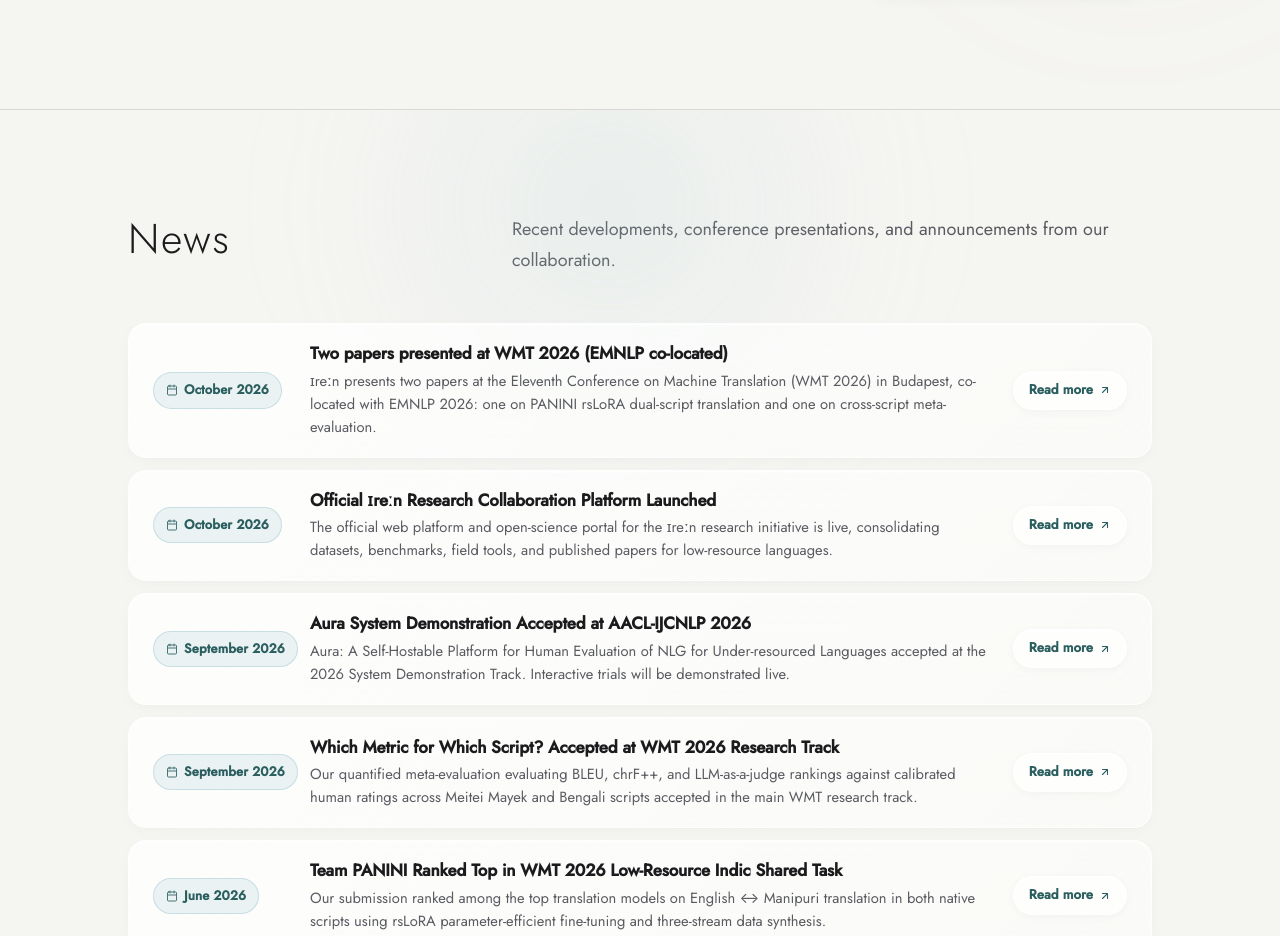
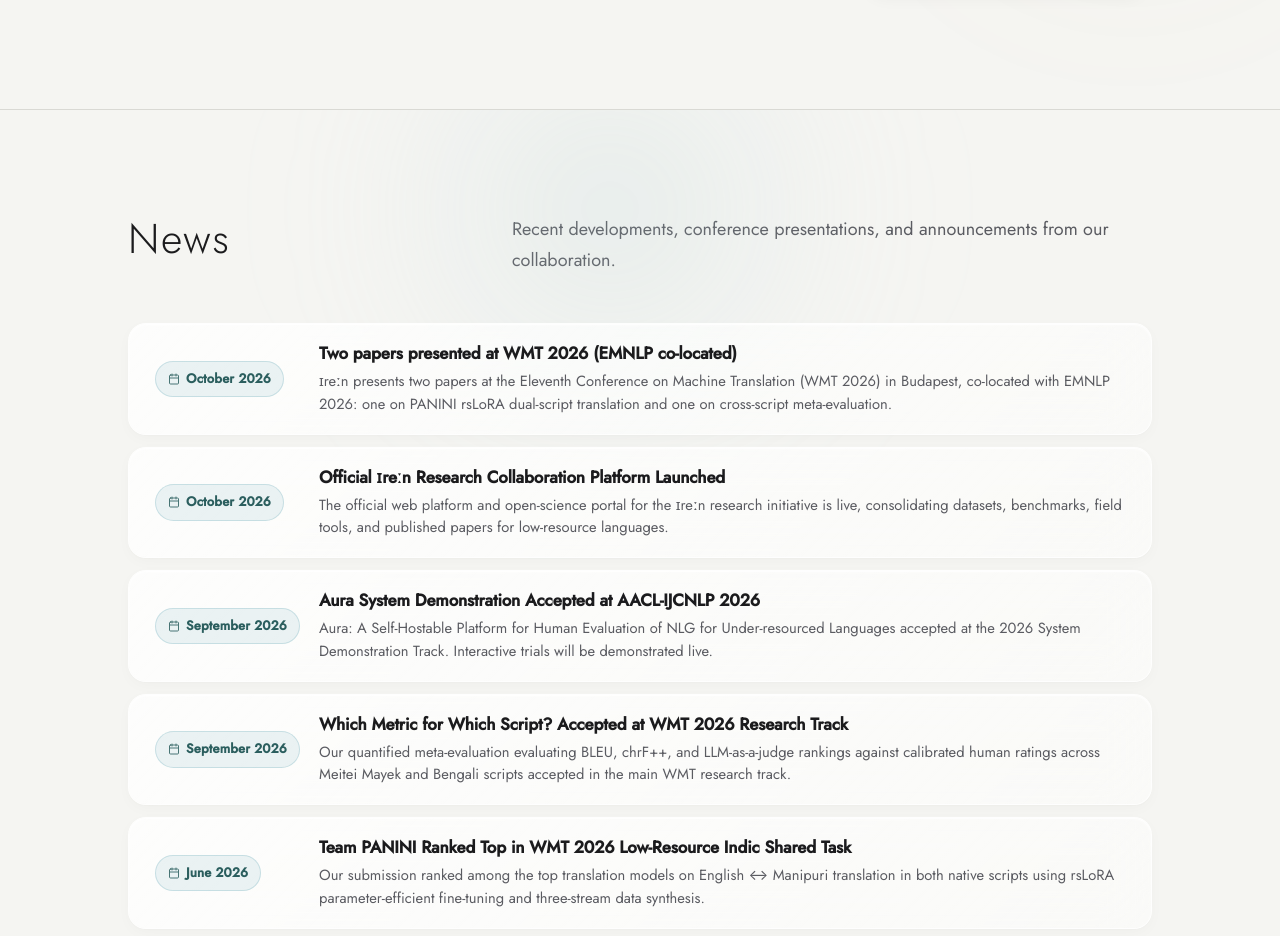
Before and after one commit to zenoNong/iren_redesign, a plain HTML site: page index.html in a window 1280 px wide. Shown: the part 6674-7610 px from the top of the page. Drawn offline with Linux system fonts and the light colour scheme.

Commit message:
feat(news): remove read more buttons and convert news feed to clean 2-column editorial timeline

```diff
--- a/static/css/theme.css
+++ b/static/css/theme.css
@@ -1909,11 +1909,11 @@
   border: 1px solid rgba(255, 255, 255, 0.88);
   border-radius: 18px;
   background-clip: padding-box;
-  padding: 18px 24px;
+  padding: 18px 26px;
   display: grid;
-  grid-template-columns: 135px 1fr auto;
-  align-items: center;
-  gap: 22px;
+  grid-template-columns: 140px 1fr;
+  align-items: center;
+  gap: 24px;
   transition: all 0.25s cubic-bezier(0.16, 1, 0.3, 1);
   box-shadow:
     0 4px 16px -2px rgba(0, 0, 0, 0.03),
@@ -1983,60 +1983,12 @@
   margin: 0;
 }
 
-/* Action column: Read more button */
-.news-row-action {
-  display: flex;
-  align-items: center;
-  justify-content: flex-end;
-}
-
-.news-readmore-btn {
-  display: inline-flex;
-  align-items: center;
-  gap: 6px;
-  font-family: var(--sans);
-  font-size: 0.84rem;
-  font-weight: 600;
-  color: var(--teal);
-  background: rgba(255, 255, 255, 0.65);
-  border: 1px solid rgba(255, 255, 255, 0.9);
-  border-radius: 999px;
-  padding: 7px 15px;
-  box-shadow:
-    0 2px 8px rgba(0, 0, 0, 0.04),
-    inset 0 1px 1px rgba(255, 255, 255, 0.9);
-  text-decoration: none;
-  white-space: nowrap;
-  transition: all 0.2s cubic-bezier(0.16, 1, 0.3, 1);
-}
-
-.news-readmore-btn:hover {
-  background: var(--ink);
-  color: #ffffff;
-  border-color: var(--ink);
-  transform: scale(1.04);
-  box-shadow: 0 4px 14px rgba(0, 0, 0, 0.12);
-}
-
-.news-readmore-btn svg {
-  transition: transform 0.2s cubic-bezier(0.16, 1, 0.3, 1);
-}
-
-.news-readmore-btn:hover svg {
-  transform: translate(2px, -2px);
-}
-
 /* Responsive layout for mobile / tablet */
 @media (max-width: 768px) {
   .news-row-card {
     grid-template-columns: 1fr;
     gap: 12px;
     padding: 18px 20px;
-  }
-
-  .news-row-action {
-    justify-content: flex-start;
-    margin-top: 4px;
   }
 }
 
--- a/static/js/app.js
+++ b/static/js/app.js
@@ -880,15 +880,6 @@
       row.className = "news-row-card";
 
       const calIcon = `<svg width="12" height="12" viewBox="0 0 24 24" fill="none" stroke="currentColor" stroke-width="2" stroke-linecap="round" stroke-linejoin="round"><rect x="3" y="4" width="18" height="18" rx="2" ry="2"/><line x1="16" y1="2" x2="16" y2="6"/><line x1="8" y1="2" x2="8" y2="6"/><line x1="3" y1="10" x2="21" y2="10"/></svg>`;
-      const arrowIcon = `<svg width="12" height="12" viewBox="0 0 24 24" fill="none" stroke="currentColor" stroke-width="2.2" stroke-linecap="round" stroke-linejoin="round"><path d="M7 17l9.2-9.2M17 17V7H7"/></svg>`;
-
-      let linkUrl = "#";
-      let isExt = false;
-      if (item.link && item.link.url) {
-        linkUrl = item.link.url;
-        isExt = linkUrl !== "#" && !linkUrl.startsWith("#");
-      }
-      const targetAttr = isExt ? `target="_blank" rel="noopener noreferrer"` : "";
 
       row.innerHTML = `
         <div class="news-row-date">
@@ -897,11 +888,6 @@
         <div class="news-row-body">
           <h3 class="news-row-title">${item.title}</h3>
           <p class="news-row-summary">${item.summary}</p>
-        </div>
-        <div class="news-row-action">
-          <a class="news-readmore-btn" href="${linkUrl}" ${targetAttr}>
-            <span>Read more</span>${arrowIcon}
-          </a>
         </div>
       `;
 
```
